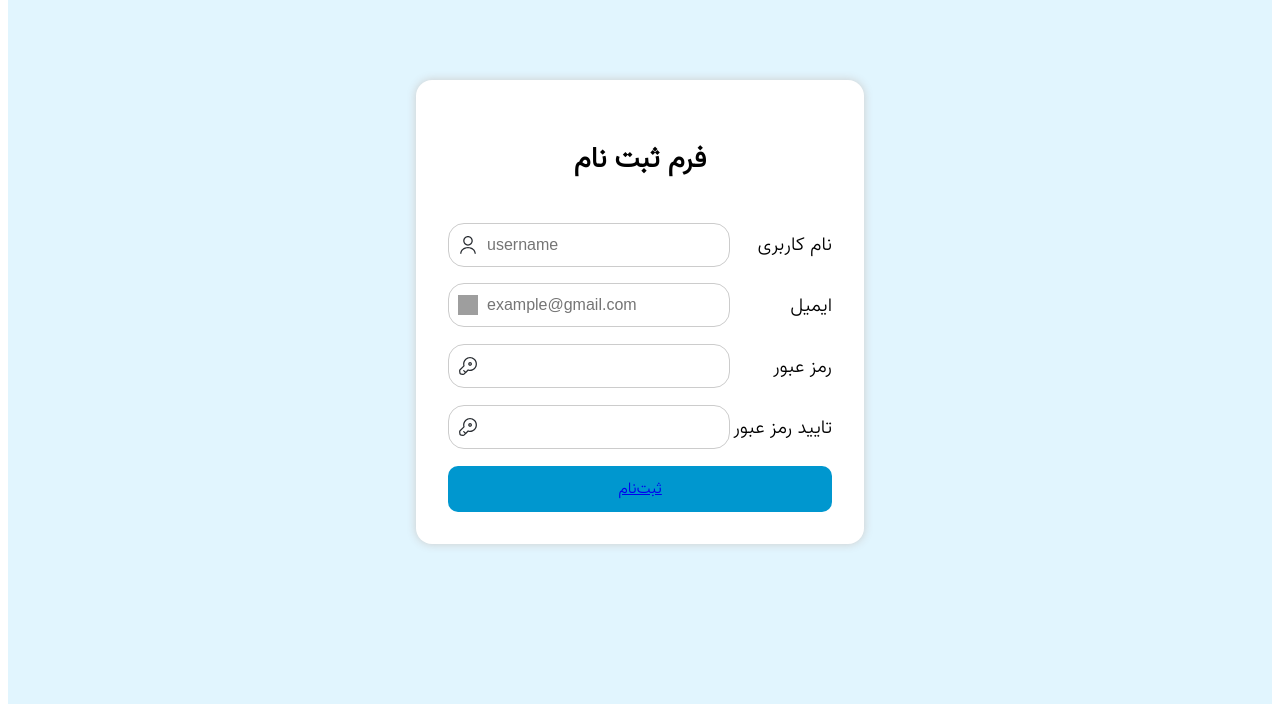
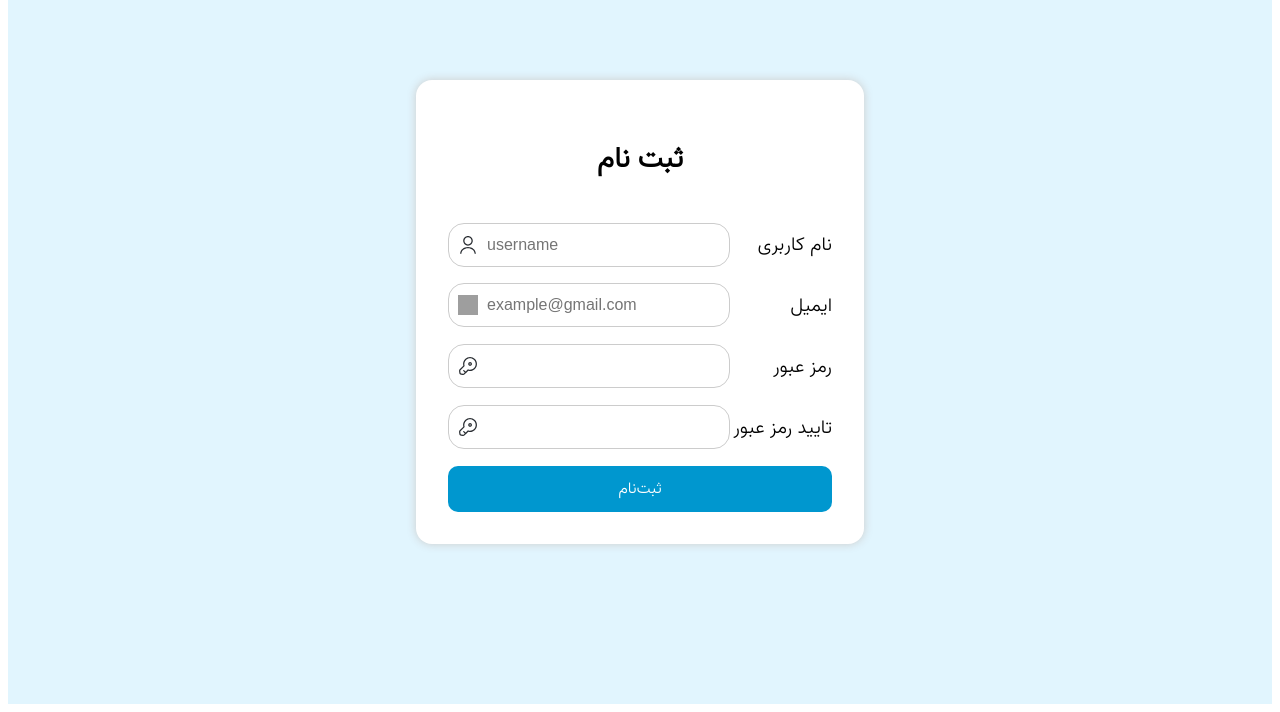
Before and after one commit to mehrnaz-jiryaie/VarzeshYar-Website, a Django app: page /accounts/register/ in a window 1280 px wide. Shown: the part 104-816 px from the top of the page. Run offline with Django 5.2, Linux system fonts and the light colour scheme; grey boxes are pictures that could not be loaded.

Commit message:
Update login and register

```diff
--- a/accounts/templates/registration/login.html
+++ b/accounts/templates/registration/login.html
@@ -18,7 +18,7 @@
       <div class="box">
         <form method="post" action="">
           {% csrf_token %}
-          <h2>فرم ورود ورزشکار</h2>
+          <h2>ورود</h2>
           <div class="input-box">
             <img
               src="{% static 'accounts\static\regitration\svg\user.svg' %}"
@@ -48,7 +48,7 @@
             />
           </div>
           <div class="buttons">
-            <button><a href="{% url 'gym:index %}"'>ورود</a></button>
+            <button><a href="{% url 'gym:index' %}">ورود</a></button>
             <button class="register-button">
               <a href="{% url 'accounts:register' %}">ثبت‌نام</a>
             </button>
--- a/accounts/templates/registration/register.html
+++ b/accounts/templates/registration/register.html
@@ -29,7 +29,7 @@
         {% endif %}
         <form method="post" action="">
           {% csrf_token %}
-          <h2>فرم ثبت نام</h2>
+          <h2>ثبت نام</h2>
           <div class="input-box">
             <img
               src="{% static 'accounts\static\regitration\svg\user.svg' %}"
@@ -88,9 +88,7 @@
               required
             />
           </div>
-          <button>
-            <a href="{% url 'accounts:Successful-registration' %}">ثبت‌نام</a>
-          </button>
+          <button>ثبت‌نام</button>
         </form>
       </div>
     </main>
```
